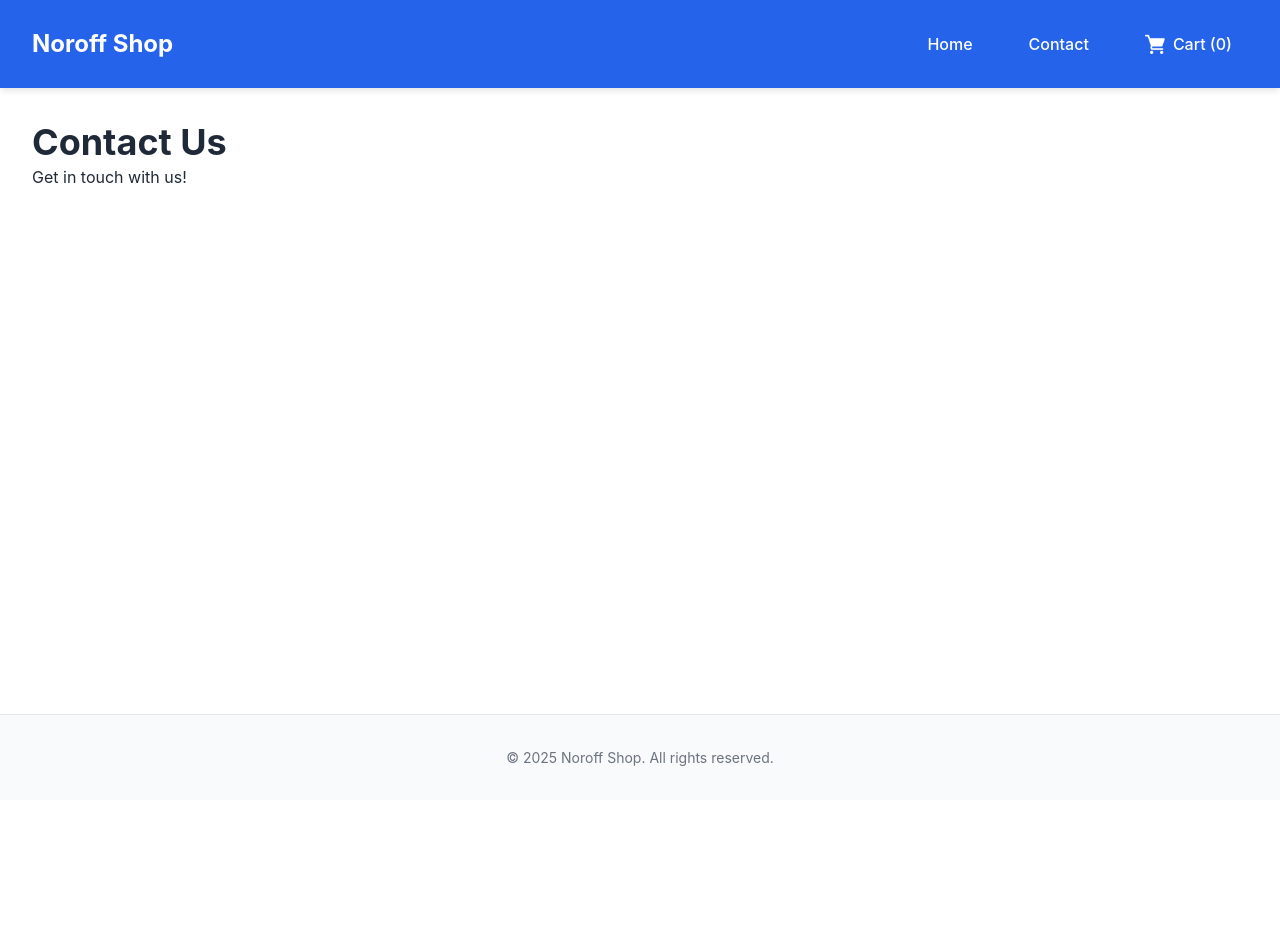
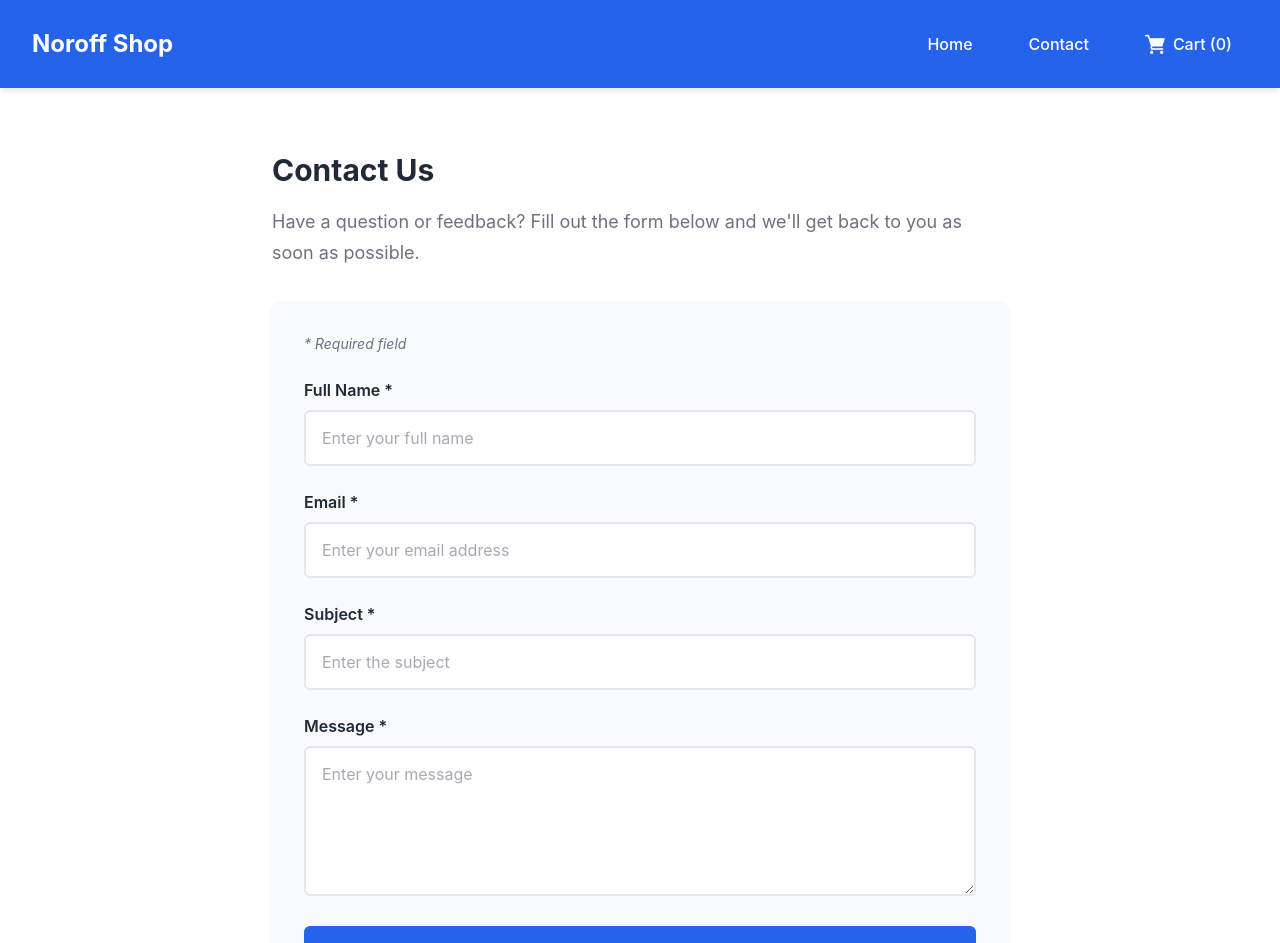
Before and after one commit to NoroffFEU/jsfw-2025-v1-ddyrnes-jsfw, a React (Create React App) app: page /contact in a window 1280 px wide. Shown: the top 943 px of the page. Before the commit the page ends 800 px from the top, so only its background shows below. Built offline with nearby package versions, Linux system fonts and the light colour scheme.

Commit message:
Add contact form with React Hook Form validation

```diff
--- a/src/components/Footer/index.tsx
+++ b/src/components/Footer/index.tsx
@@ -5,7 +5,9 @@ function Footer() {
   return (
     <S.FooterWrapper>
       <S.FooterContainer>
-        <S.FooterText>© 2025 Noroff Shop. All rights reserved.</S.FooterText>
+        <S.FooterText>
+          © {new Date().getFullYear()} Noroff Shop. Developed by Daniel Dyrnes.
+        </S.FooterText>
       </S.FooterContainer>
     </S.FooterWrapper>
   );
--- /dev/null
+++ b/src/pages/ContactPage/ContactPage.styles.ts
@@ -0,0 +1,153 @@
+import styled from "styled-components";
+
+export const Container = styled.div`
+  max-width: 800px;
+  margin: 0 auto;
+  padding: ${({ theme }) => theme.spacing.xl};
+
+  @media (max-width: ${({ theme }) => theme.breakpoints.tablet}) {
+    padding: ${({ theme }) => theme.spacing.lg};
+  }
+
+  @media (max-width: ${({ theme }) => theme.breakpoints.mobile}) {
+    padding: ${({ theme }) => theme.spacing.md};
+  }
+`;
+
+export const Title = styled.h1`
+  font-size: ${({ theme }) => theme.typography.fontSize["3xl"]};
+  font-weight: ${({ theme }) => theme.typography.fontWeight.bold};
+  color: ${({ theme }) => theme.colors.text};
+  margin-bottom: ${({ theme }) => theme.spacing.md};
+
+  @media (max-width: ${({ theme }) => theme.breakpoints.mobile}) {
+    font-size: ${({ theme }) => theme.typography.fontSize["2xl"]};
+  }
+`;
+
+export const Description = styled.p`
+  font-size: ${({ theme }) => theme.typography.fontSize.lg};
+  color: ${({ theme }) => theme.colors.textSecondary};
+  margin-bottom: ${({ theme }) => theme.spacing.xl};
+  line-height: ${({ theme }) => theme.typography.lineHeight.relaxed};
+`;
+
+export const RequiredNote = styled.p`
+  font-size: ${({ theme }) => theme.typography.fontSize.sm};
+  color: ${({ theme }) => theme.colors.textSecondary};
+  margin-bottom: ${({ theme }) => theme.spacing.lg};
+  font-style: italic;
+`;
+
+export const Form = styled.form`
+  background-color: ${({ theme }) => theme.colors.backgroundAlt};
+  padding: ${({ theme }) => theme.spacing.xl};
+  border-radius: ${({ theme }) => theme.borderRadius.lg};
+  box-shadow: ${({ theme }) => theme.shadows.md};
+
+  @media (max-width: ${({ theme }) => theme.breakpoints.mobile}) {
+    padding: ${({ theme }) => theme.spacing.lg};
+  }
+`;
+
+export const FormGroup = styled.div`
+  margin-bottom: ${({ theme }) => theme.spacing.lg};
+`;
+
+export const Label = styled.label`
+  display: block;
+  font-size: ${({ theme }) => theme.typography.fontSize.base};
+  font-weight: ${({ theme }) => theme.typography.fontWeight.semibold};
+  color: ${({ theme }) => theme.colors.text};
+  margin-bottom: ${({ theme }) => theme.spacing.sm};
+`;
+
+export const Input = styled.input<{ $hasError?: boolean }>`
+  width: 100%;
+  padding: ${({ theme }) => theme.spacing.md};
+  font-size: ${({ theme }) => theme.typography.fontSize.base};
+  border: 2px solid
+    ${({ theme, $hasError }) =>
+      $hasError ? theme.colors.error : theme.colors.border};
+  border-radius: ${({ theme }) => theme.borderRadius.md};
+  background-color: ${({ theme }) => theme.colors.background};
+  color: ${({ theme }) => theme.colors.text};
+  transition: border-color 0.2s;
+
+  &:focus {
+    outline: none;
+    border-color: ${({ theme, $hasError }) =>
+      $hasError ? theme.colors.error : theme.colors.primary};
+  }
+
+  &::placeholder {
+    color: ${({ theme }) => theme.colors.textSecondary};
+    opacity: 0.6;
+  }
+`;
+
+export const TextArea = styled.textarea<{ $hasError?: boolean }>`
+  width: 100%;
+  padding: ${({ theme }) => theme.spacing.md};
+  font-size: ${({ theme }) => theme.typography.fontSize.base};
+  border: 2px solid
+    ${({ theme, $hasError }) =>
+      $hasError ? theme.colors.error : theme.colors.border};
+  border-radius: ${({ theme }) => theme.borderRadius.md};
+  background-color: ${({ theme }) => theme.colors.background};
+  color: ${({ theme }) => theme.colors.text};
+  min-height: 150px;
+  resize: vertical;
+  font-family: ${({ theme }) => theme.typography.fontFamily.primary};
+  transition: border-color 0.2s;
+
+  &:focus {
+    outline: none;
+    border-color: ${({ theme, $hasError }) =>
+      $hasError ? theme.colors.error : theme.colors.primary};
+  }
+
+  &::placeholder {
+    color: ${({ theme }) => theme.colors.textSecondary};
+    opacity: 0.6;
+  }
+`;
+
+export const ErrorMessage = styled.span`
+  display: block;
+  color: ${({ theme }) => theme.colors.error};
+  font-size: ${({ theme }) => theme.typography.fontSize.sm};
+  margin-top: ${({ theme }) => theme.spacing.xs};
+`;
+
+export const SubmitButton = styled.button`
+  width: 100%;
+  background-color: ${({ theme }) => theme.colors.primary};
+  color: white;
+  padding: ${({ theme }) => theme.spacing.md};
+  border: none;
+  border-radius: ${({ theme }) => theme.borderRadius.md};
+  font-size: ${({ theme }) => theme.typography.fontSize.lg};
+  font-weight: ${({ theme }) => theme.typography.fontWeight.semibold};
+  cursor: pointer;
+  transition: background-color 0.2s;
+
+  &:hover {
+    background-color: ${({ theme }) => theme.colors.primaryDark};
+  }
+
+  &:disabled {
+    background-color: ${({ theme }) => theme.colors.border};
+    cursor: not-allowed;
+  }
+`;
+
+export const SuccessMessage = styled.div`
+  background-color: ${({ theme }) => theme.colors.success};
+  color: white;
+  padding: ${({ theme }) => theme.spacing.md};
+  border-radius: ${({ theme }) => theme.borderRadius.md};
+  margin-bottom: ${({ theme }) => theme.spacing.lg};
+  text-align: center;
+  font-weight: ${({ theme }) => theme.typography.fontWeight.semibold};
+`;
--- a/src/pages/ContactPage/index.tsx
+++ b/src/pages/ContactPage/index.tsx
@@ -1,11 +1,133 @@
-import React from "react";
+import React, { useState } from "react";
+import { useForm, SubmitHandler } from "react-hook-form";
+import * as S from "./ContactPage.styles";
+
+interface IFormInputs {
+  fullName: string;
+  email: string;
+  subject: string;
+  body: string;
+}
 
 function ContactPage() {
+  const [isSubmitted, setIsSubmitted] = useState(false);
+
+  const {
+    register,
+    handleSubmit,
+    formState: { errors },
+    reset,
+  } = useForm<IFormInputs>();
+
+  const onSubmit: SubmitHandler<IFormInputs> = (data) => {
+    console.log("Form submitted with data:", data);
+    setIsSubmitted(true);
+
+    // Reset form and success message after 3 seconds
+    setTimeout(() => {
+      setIsSubmitted(false);
+      reset();
+    }, 3000);
+  };
+
   return (
-    <div>
-      <h1>Contact Us</h1>
-      <p>Get in touch with us!</p>
-    </div>
+    <S.Container>
+      <S.Title>Contact Us</S.Title>
+      <S.Description>
+        Have a question or feedback? Fill out the form below and we'll get back
+        to you as soon as possible.
+      </S.Description>
+
+      {isSubmitted && (
+        <S.SuccessMessage>
+          ✅ Thank you! Your message has been sent successfully.
+        </S.SuccessMessage>
+      )}
+
+      <S.Form onSubmit={handleSubmit(onSubmit)}>
+        <S.RequiredNote>* Required field</S.RequiredNote>
+        <S.FormGroup>
+          <S.Label htmlFor="fullName">Full Name *</S.Label>
+          <S.Input
+            id="fullName"
+            type="text"
+            placeholder="Enter your full name"
+            $hasError={!!errors.fullName}
+            {...register("fullName", {
+              required: "Full name is required",
+              minLength: {
+                value: 3,
+                message: "Full name must be at least 3 characters",
+              },
+            })}
+          />
+          {errors.fullName && (
+            <S.ErrorMessage>{errors.fullName.message}</S.ErrorMessage>
+          )}
+        </S.FormGroup>
+
+        <S.FormGroup>
+          <S.Label htmlFor="email">Email *</S.Label>
+          <S.Input
+            id="email"
+            type="email"
+            placeholder="Enter your email address"
+            $hasError={!!errors.email}
+            {...register("email", {
+              required: "Email is required",
+              pattern: {
+                value: /^[A-Z0-9._%+-]+@[A-Z0-9.-]+\.[A-Z]{2,}$/i,
+                message: "Please enter a valid email address",
+              },
+            })}
+          />
+          {errors.email && (
+            <S.ErrorMessage>{errors.email.message}</S.ErrorMessage>
+          )}
+        </S.FormGroup>
+
+        <S.FormGroup>
+          <S.Label htmlFor="subject">Subject *</S.Label>
+          <S.Input
+            id="subject"
+            type="text"
+            placeholder="Enter the subject"
+            $hasError={!!errors.subject}
+            {...register("subject", {
+              required: "Subject is required",
+              minLength: {
+                value: 3,
+                message: "Subject must be at least 3 characters",
+              },
+            })}
+          />
+          {errors.subject && (
+            <S.ErrorMessage>{errors.subject.message}</S.ErrorMessage>
+          )}
+        </S.FormGroup>
+
+        <S.FormGroup>
+          <S.Label htmlFor="body">Message *</S.Label>
+          <S.TextArea
+            id="body"
+            placeholder="Enter your message"
+            $hasError={!!errors.body}
+            {...register("body", {
+              required: "Message is required",
+              minLength: {
+                value: 3,
+                message: "Message must be at least 3 characters",
+              },
+            })}
+          />
+          {errors.body && (
+            <S.ErrorMessage>{errors.body.message}</S.ErrorMessage>
+          )}
+        </S.FormGroup>
+
+        <S.SubmitButton type="submit">Send Message</S.SubmitButton>
+      </S.Form>
+    </S.Container>
   );
 }
 
```
